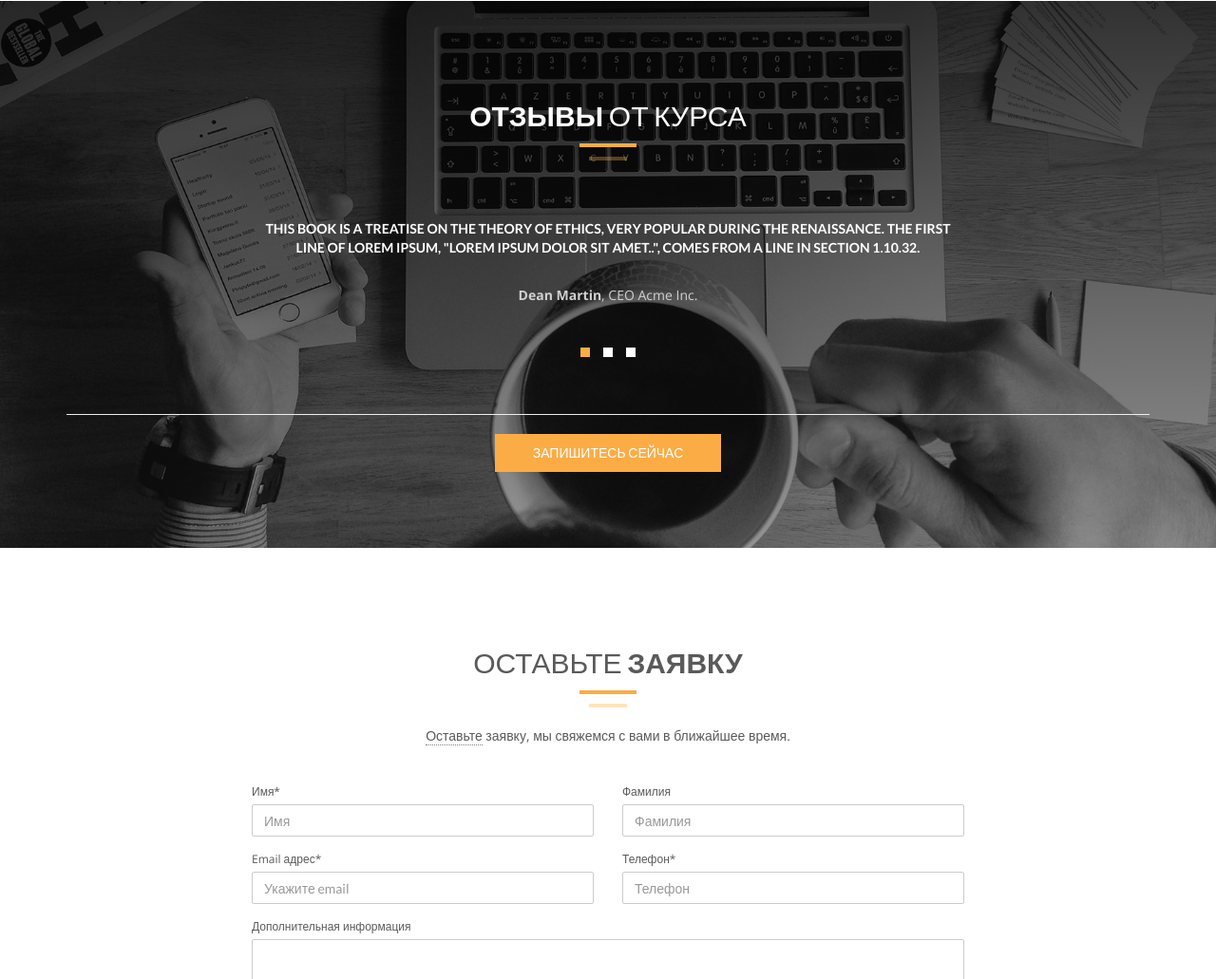
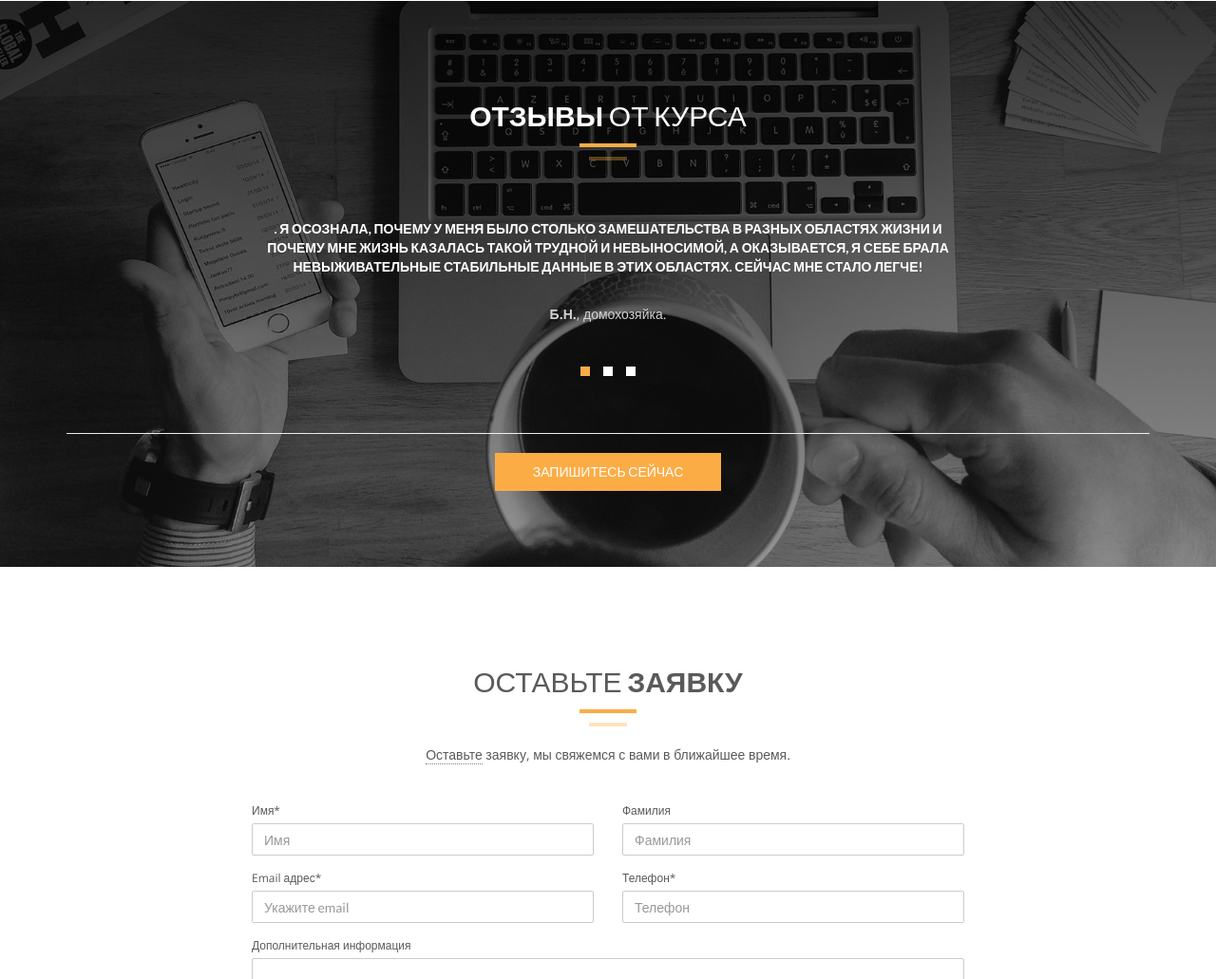
Before and after one commit to prozwetanie/leader-you, a plain HTML site: page index.html in a window 1280 px wide. Shown: the part 4751-5782 px from the top of the page at 95% size. Drawn offline with nearby package versions, Linux system fonts and the light colour scheme.

Commit message:
Update index.html
Success stories

```diff
--- a/index.html
+++ b/index.html
@@ -444,18 +444,18 @@
                     <div class="col-md-8 col-md-offset-2">
                         <div id="testimonial" class="owl-carousel owl-theme">
                             <div class="item">
-                                <h5>This book is a treatise on the theory of ethics, very popular during the Renaissance. The first line of Lorem Ipsum, "Lorem ipsum dolor sit amet..", comes from a line in section 1.10.32.</h5>
-                                <p><strong>Dean Martin</strong>, CEO Acme Inc.</p>
+                                <h5>. Я осознала, почему у меня было столько замешательства в разных областях жизни и почему мне жизнь казалась такой трудной и невыносимой, а оказывается, я себе брала невыживательные стабильные данные в этих областях. Сейчас мне стало легче!</h5>
+                                <p><strong>Б.Н.</strong>, домохозяйка.</p>
                             </div>
 
                             <div class="item">
-                                <h5>This book is a treatise on the theory of ethics, very popular during the Renaissance. The first line of Lorem Ipsum, "Lorem ipsum dolor sit amet..", comes from a line in section 1.10.32.</h5>
-                                <p><strong>Dean Martin</strong>, CEO Acme Inc.</p>
+                                <h5>Я пришла на семинар с определенной целью – мне надо расшириться в своем бизнесе, построить его по-другому, чтобы получить больший доход. Я поняла, что меня тормозило - и справилась с этим.</h5>
+                                <p><strong>Р.В.</strong>, владелец бизнеса.</p>
                             </div>
 
                             <div class="item">
-                                <h5>This book is a treatise on the theory of ethics, very popular during the Renaissance. The first line of Lorem Ipsum, "Lorem ipsum dolor sit amet..", comes from a line in section 1.10.32.</h5>
-                                <p><strong>Dean Martin</strong>, CEO Acme Inc.</p>
+                                <h5>Я раскрыл для себя причину усталости, хотя страдал от неё очень долго. Несколько лет я, буквально скрипя зубами, тянул лямку. У меня испортилось ощущение о людях в целом. Они меня раздражали. И то, что я узнал из курса, просто повергло меня в шок! Всё так легко!</h5>
+                                <p><strong>Д.К.</strong>, инженер.</p>
                             </div>
                         </div>
                     </div>
```
